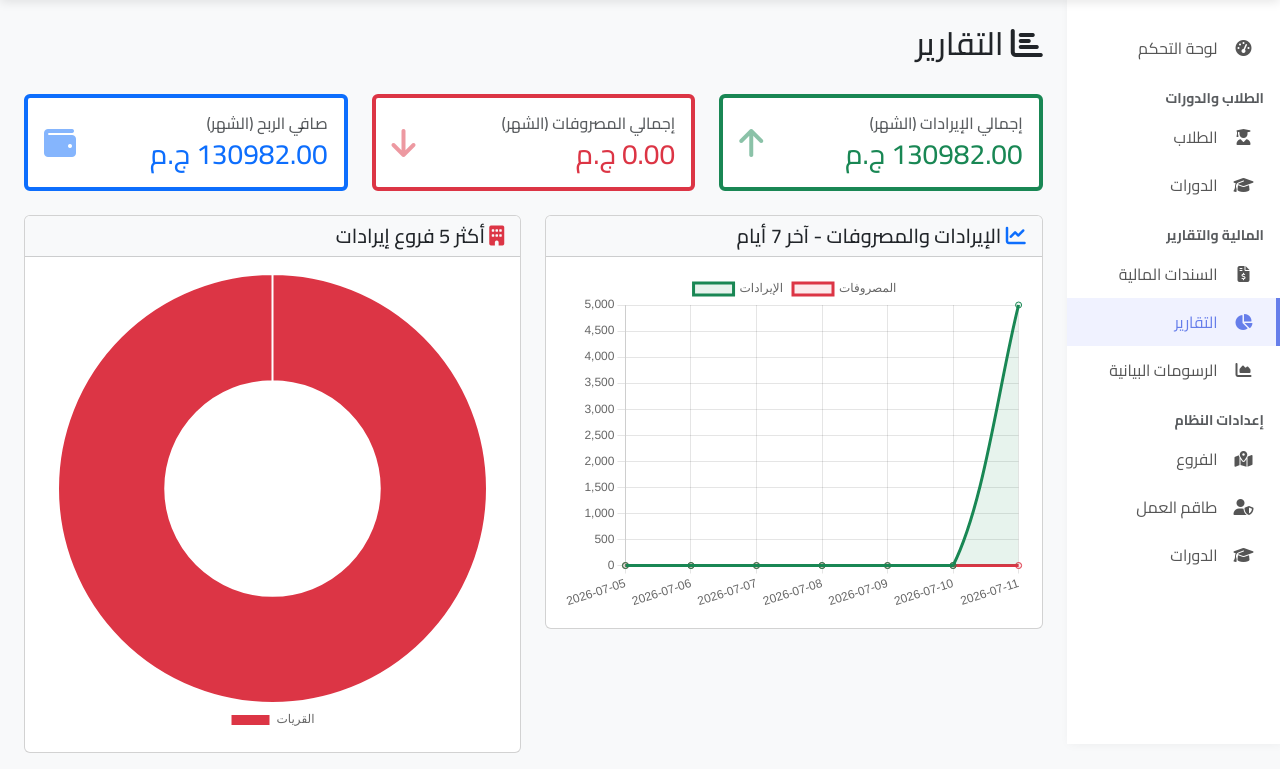
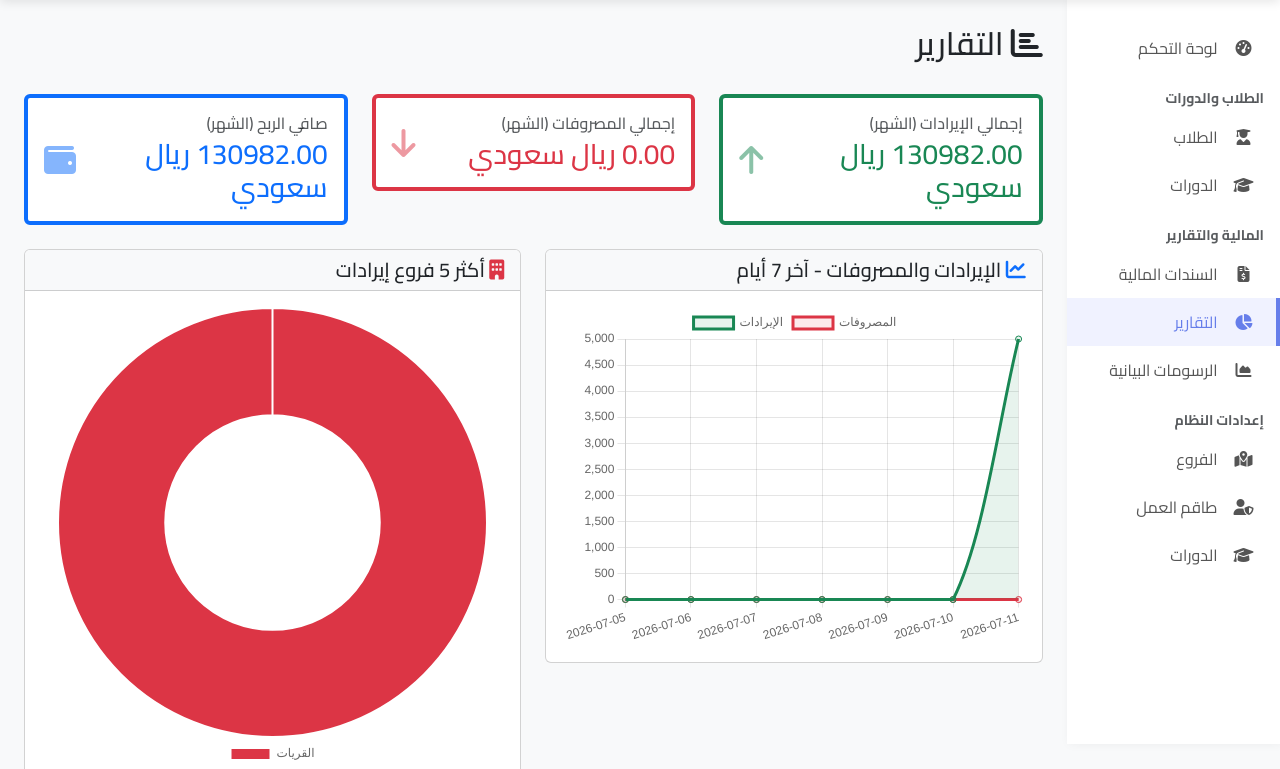
Before and after one commit to hamdyadam97/m3had-system, a Django app: page /reports/ in a window 1280 px wide. Shown: the part 58-827 px from the top of the page. Run offline with Django 5.2, Linux system fonts and the light colour scheme; a user stored in the database is signed in; data comes from the database, SQL or seed files in the repository; both versions use the stored data as it was before the commit; data that the repository does not hold is empty; parts of the project's set-up code (start-up, migrations or seed data) failed here and were passed over.

Commit message:
stop tracking db.sqlite3 in git, protect it during deploy
The production database was committed to git and every push triggered
git reset --hard on the server, silently discarding live transactions
recorded since the last commit of db.sqlite3 (explaining bogus
dashboard numbers). Untrack the file and back it up/restore it around
the reset in deploy.yml so future deploys can't touch it.

Also switch reports_dashboard.html currency label from ج.م to ريال سعودي.

```diff
--- a/templates/reports/reports_dashboard.html
+++ b/templates/reports/reports_dashboard.html
@@ -16,7 +16,7 @@
                 <div class="d-flex justify-content-between align-items-center">
                     <div>
                         <h6 class="text-muted mb-1">إجمالي الإيرادات (الشهر)</h6>
-                        <h3 class="mb-0 text-success">{{ month_income|floatformat:2 }} ج.م</h3>
+                        <h3 class="mb-0 text-success">{{ month_income|floatformat:2 }} ريال سعودي</h3>
                     </div>
                     <i class="fas fa-arrow-up fa-2x text-success opacity-50"></i>
                 </div>
@@ -29,7 +29,7 @@
                 <div class="d-flex justify-content-between align-items-center">
                     <div>
                         <h6 class="text-muted mb-1">إجمالي المصروفات (الشهر)</h6>
-                        <h3 class="mb-0 text-danger">{{ month_expenses|floatformat:2 }} ج.م</h3>
+                        <h3 class="mb-0 text-danger">{{ month_expenses|floatformat:2 }} ريال سعودي</h3>
                     </div>
                     <i class="fas fa-arrow-down fa-2x text-danger opacity-50"></i>
                 </div>
@@ -42,7 +42,7 @@
                 <div class="d-flex justify-content-between align-items-center">
                     <div>
                         <h6 class="text-muted mb-1">صافي الربح (الشهر)</h6>
-                        <h3 class="mb-0 text-primary">{{ month_profit|floatformat:2 }} ج.م</h3>
+                        <h3 class="mb-0 text-primary">{{ month_profit|floatformat:2 }} ريال سعودي</h3>
                     </div>
                     <i class="fas fa-wallet fa-2x text-primary opacity-50"></i>
                 </div>
```
Also changed, not shown: .github/workflows/deploy.yml, db.sqlite3 (deleted), 1 other file.
